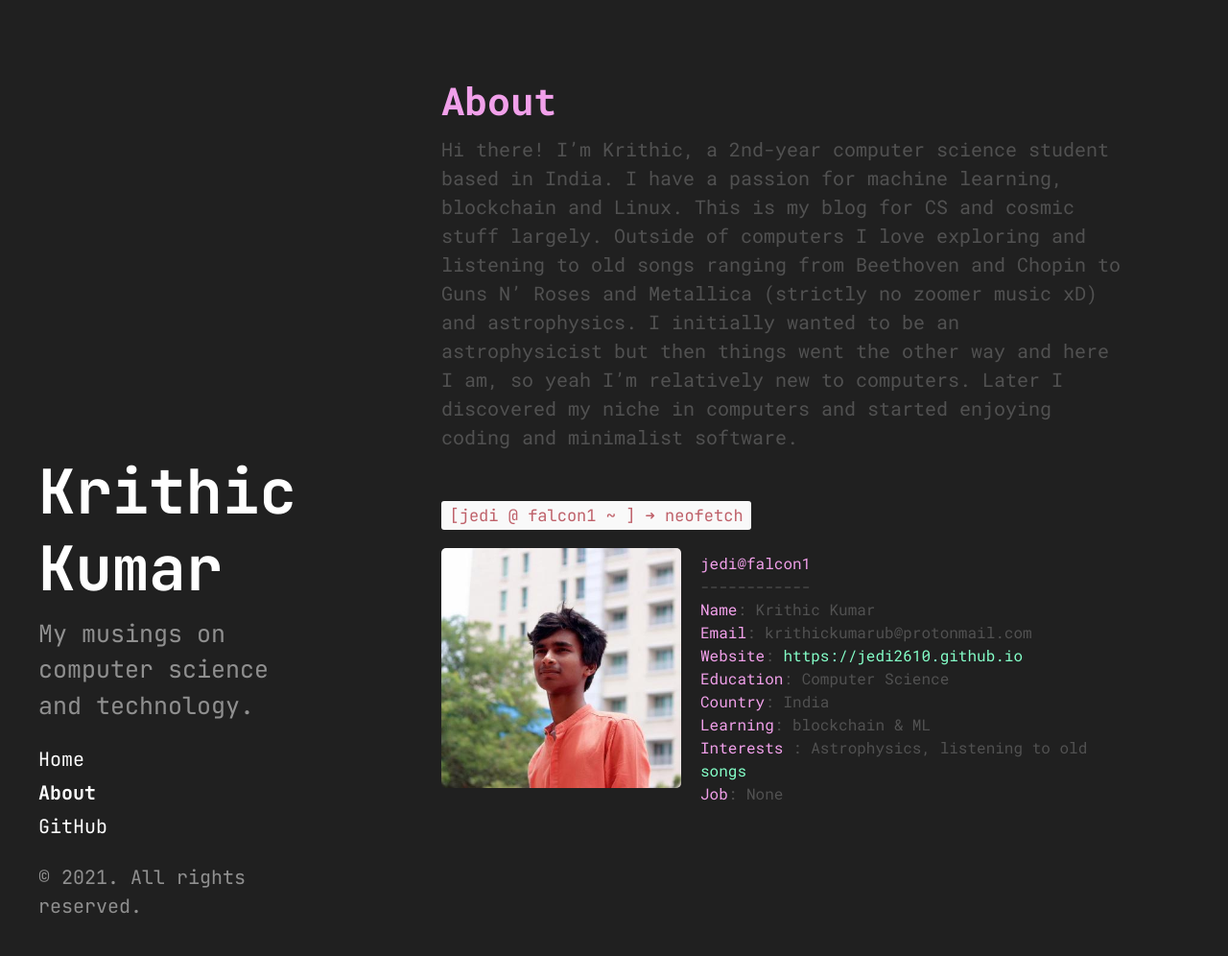
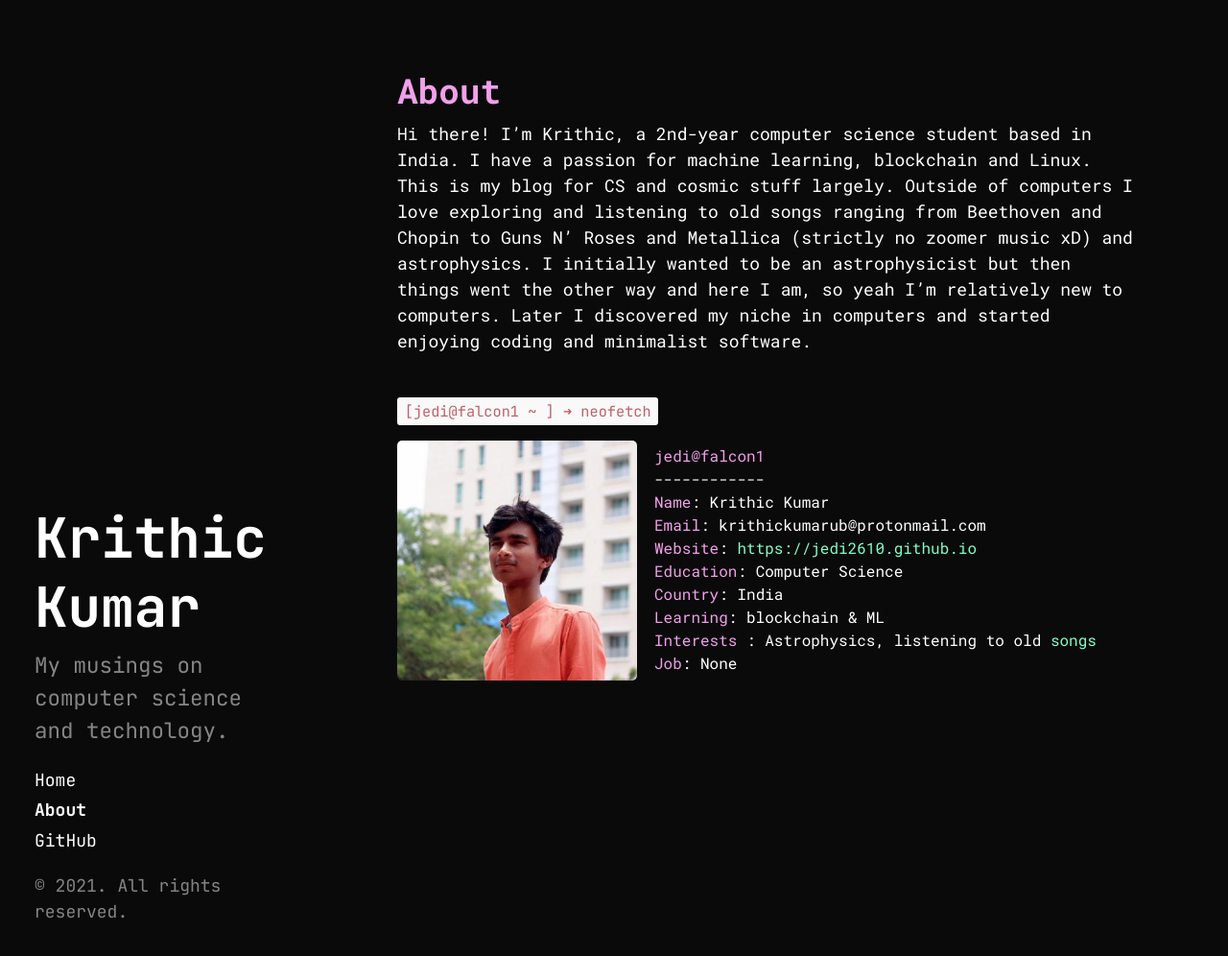
Before and after one commit to notjedi/notjedi.github.io, a Jekyll site: the page built from about.md, in a window 1280 px wide and 999 px high. Shown: the top 996 px of the window at 96% size. Built offline with Jekyll 4.4.1, drawn with Linux system fonts in a browser that asks for light colours.

Commit message:
change background colors

```diff
--- a/public/css/hyde.css
+++ b/public/css/hyde.css
@@ -46,7 +46,7 @@ html {
 }
 @media (min-width: 58em) {
   html {
-    font-size: 20px;
+    font-size: 18px;
   }
 }
 
@@ -76,9 +76,8 @@ a strong {
 .sidebar {
   text-align: center;
   padding: 2rem 1rem;
+  font-family: "JetBrains Mono", serif;
   color: rgba(255,255,255,.5);
-  background-color: #202020;
-  font-family: "JetBrains Mono", serif;
 }
 @media (min-width: 48em) {
   .sidebar { position: fixed; top: 0;
--- a/public/css/poole.css
+++ b/public/css/poole.css
@@ -57,9 +57,8 @@ html {
 }
 
 body {
-  color: #515151;
-  /* background-color: #fff; */
-  background-color: #202020;
+  color: #fff;
+  background-color: #0a0a0a;
   -webkit-text-size-adjust: 100%;
       -ms-text-size-adjust: 100%;
 }
```
Also changed, not shown: about.md (+2 -5 lines).
